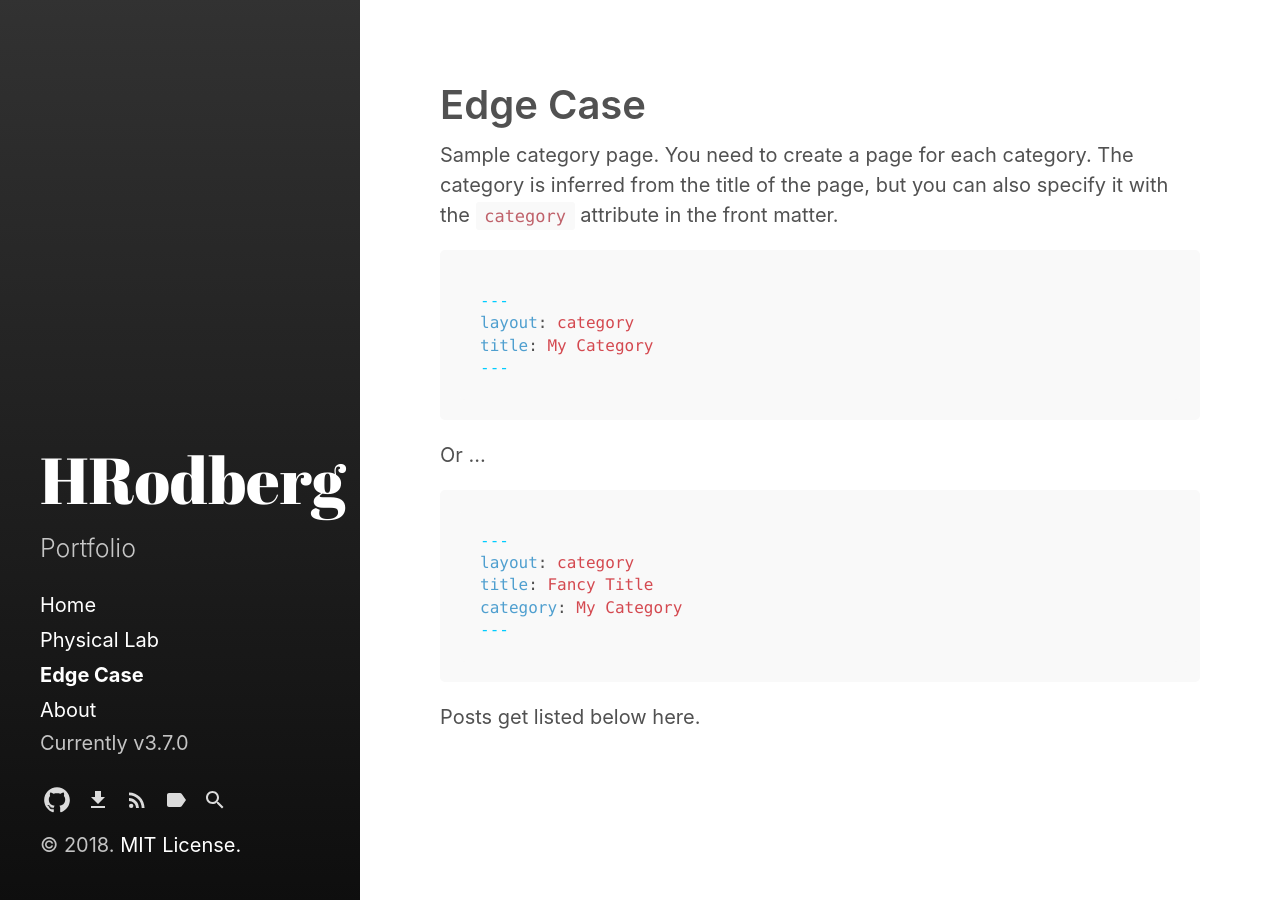
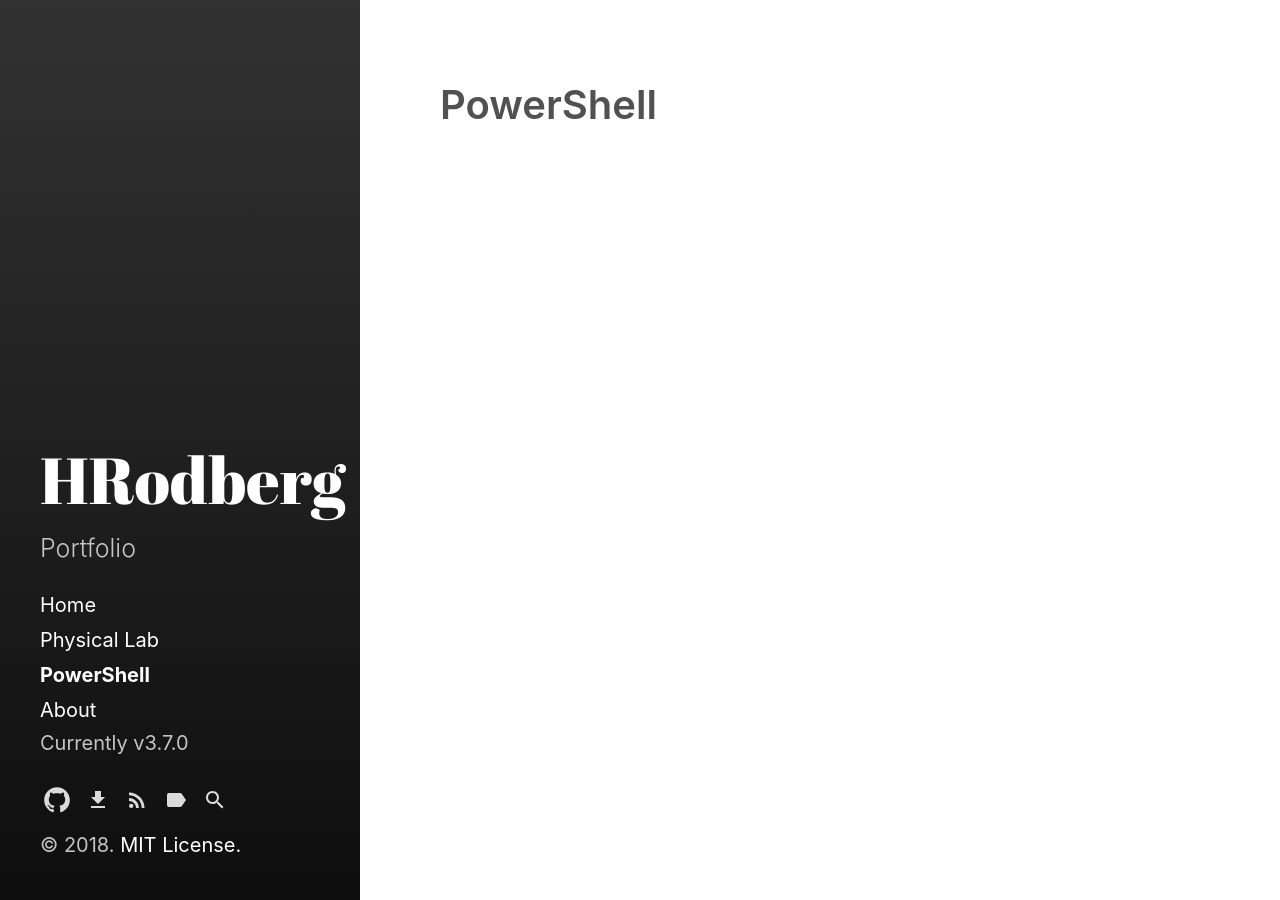
Before and after one commit to HRodberg/HRodberg.github.io, a Jekyll site: the page built from category/PowerShell.md, in a window 1280 px wide. Built offline with Jekyll 4.4.1, drawn with Linux system fonts in a browser that asks for light colours.

Commit message:
Update PowerShell.md

````diff
--- a/category/PowerShell.md
+++ b/category/PowerShell.md
@@ -1,27 +1,4 @@
 ---
 layout: category
-title: Edge Case
+title: PowerShell
 ---
-
-Sample category page. You need to create a page for each category.
-The category is inferred from the title of the page, but you can also
-specify it with the `category` attribute in the front matter.
-
-```md
----
-layout: category
-title: My Category
----
-```
-
-Or ...
-
-```md
----
-layout: category
-title: Fancy Title
-category: My Category
----
-```
-
-Posts get listed below here.
````
